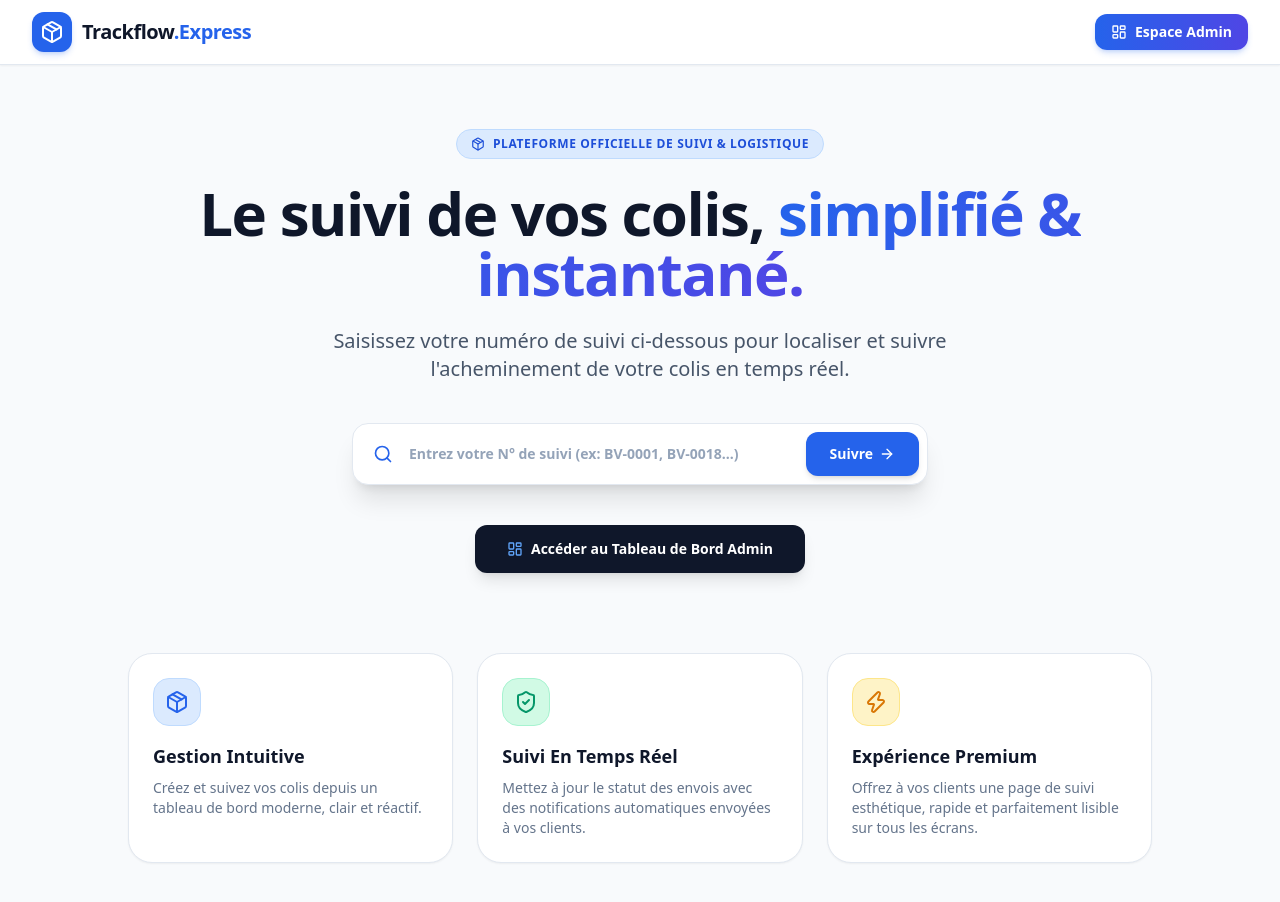
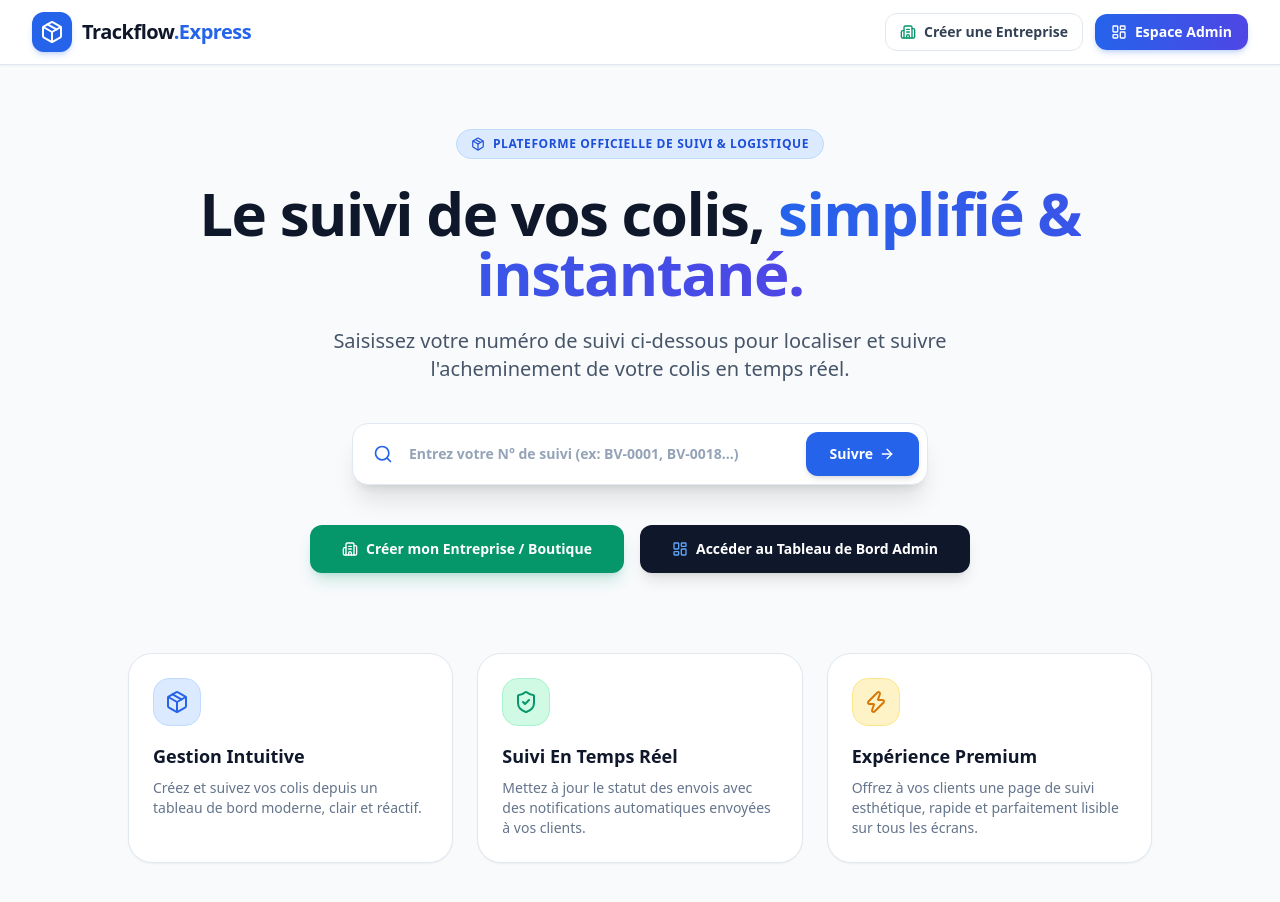
Before and after one commit to idiatoubah/trackflow, a Next.js app: page / in a window 1280 px wide. Shown: the top 902 px of the page. Built offline with nearby package versions, Linux system fonts and the light colour scheme.

Commit message:
feat: Ajout visible des boutons et accès à la création d'entreprise / boutique

```diff
--- a/src/app/admin/page.tsx
+++ b/src/app/admin/page.tsx
@@ -693,6 +693,15 @@
           </div>
 
           <div className="flex items-center gap-2">
+            <Link
+              href="/register-store"
+              className="inline-flex items-center gap-1.5 px-3 py-1.5 text-xs font-bold text-emerald-700 bg-emerald-50 hover:bg-emerald-100 rounded-lg transition-colors border border-emerald-200"
+              title="Créer une nouvelle entreprise / boutique"
+            >
+              <Building2 className="w-3.5 h-3.5 text-emerald-600" />
+              <span className="hidden sm:inline">Créer Entreprise</span>
+            </Link>
+
             <Link
               href="/"
               className="inline-flex items-center gap-1.5 px-3 py-1.5 text-xs font-bold text-slate-600 hover:text-slate-900 hover:bg-slate-100 rounded-lg transition-colors border"
--- a/src/app/page.tsx
+++ b/src/app/page.tsx
@@ -3,7 +3,7 @@
 import { useState } from 'react';
 import Link from 'next/link';
 import { useRouter } from 'next/navigation';
-import { Package, ArrowRight, ShieldCheck, Zap, Search, LayoutDashboard } from 'lucide-react';
+import { Package, ArrowRight, ShieldCheck, Zap, Search, LayoutDashboard, Building2 } from 'lucide-react';
 
 export default function Home() {
   const router = useRouter();
@@ -31,6 +31,14 @@
           </div>
 
           <div className="flex items-center gap-3">
+            <Link
+              href="/register-store"
+              className="px-3.5 py-2 text-slate-700 hover:text-blue-600 hover:bg-blue-50 font-bold text-xs sm:text-sm rounded-xl transition-all flex items-center gap-2 border border-slate-200"
+            >
+              <Building2 className="w-4 h-4 text-emerald-600" />
+              <span>Créer une Entreprise</span>
+            </Link>
+
             <Link
               href="/admin"
               className="px-4 py-2 bg-gradient-to-r from-blue-600 to-indigo-600 hover:from-blue-500 hover:to-indigo-500 text-white font-bold text-xs sm:text-sm rounded-xl shadow-md shadow-blue-600/20 transition-all flex items-center gap-2 active:scale-95"
@@ -84,6 +92,14 @@
 
           <div className="flex flex-col sm:flex-row gap-4 justify-center items-center pt-2">
             <Link
+              href="/register-store"
+              className="px-8 py-3.5 bg-emerald-600 hover:bg-emerald-500 text-white font-bold text-sm rounded-xl shadow-lg shadow-emerald-600/20 transition-all flex items-center gap-2 w-full sm:w-auto justify-center active:scale-95"
+            >
+              <Building2 className="w-4 h-4" />
+              <span>Créer mon Entreprise / Boutique</span>
+            </Link>
+
+            <Link
               href="/admin"
               className="px-8 py-3.5 bg-slate-900 hover:bg-slate-800 text-white font-bold text-sm rounded-xl shadow-lg transition-all flex items-center gap-2 w-full sm:w-auto justify-center active:scale-95"
             >
```
Also changed, not shown: 1 other file (tests, documents, lock files or other folders).
